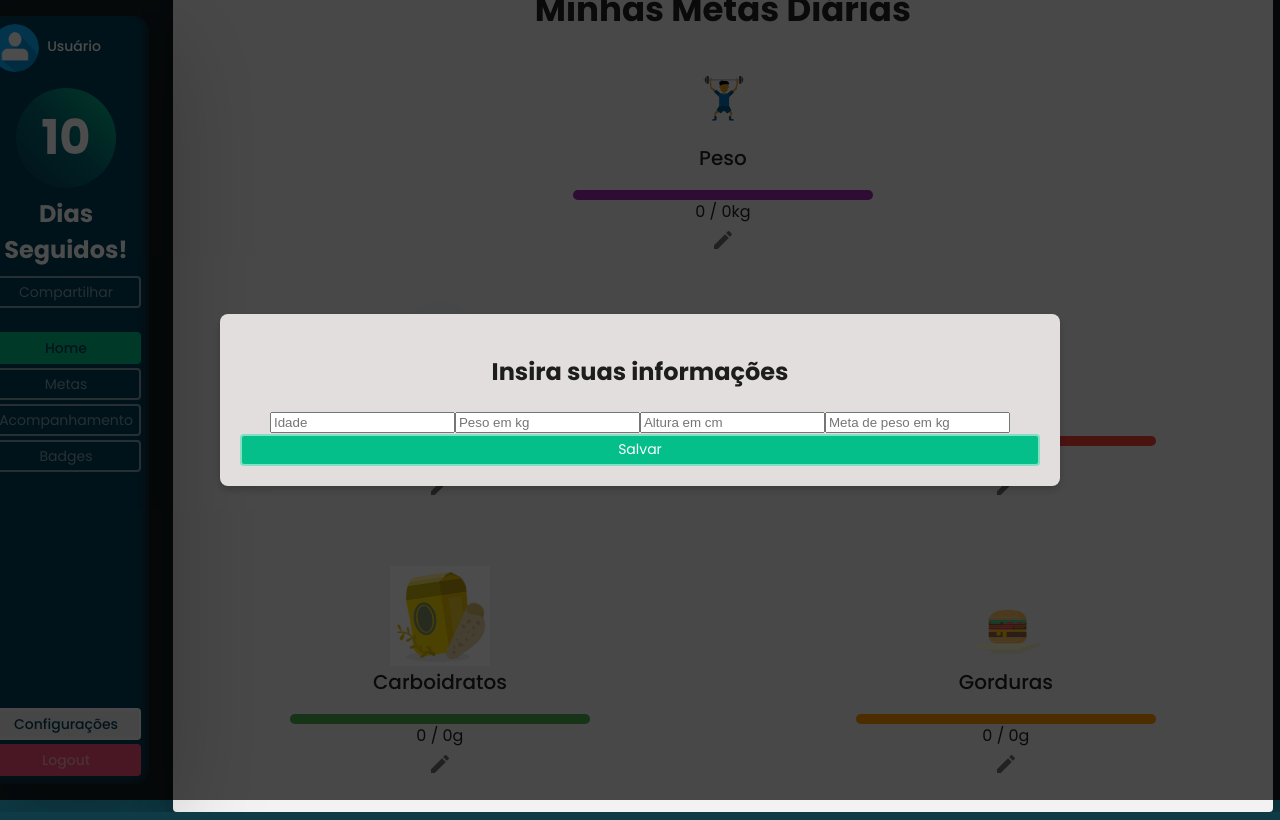
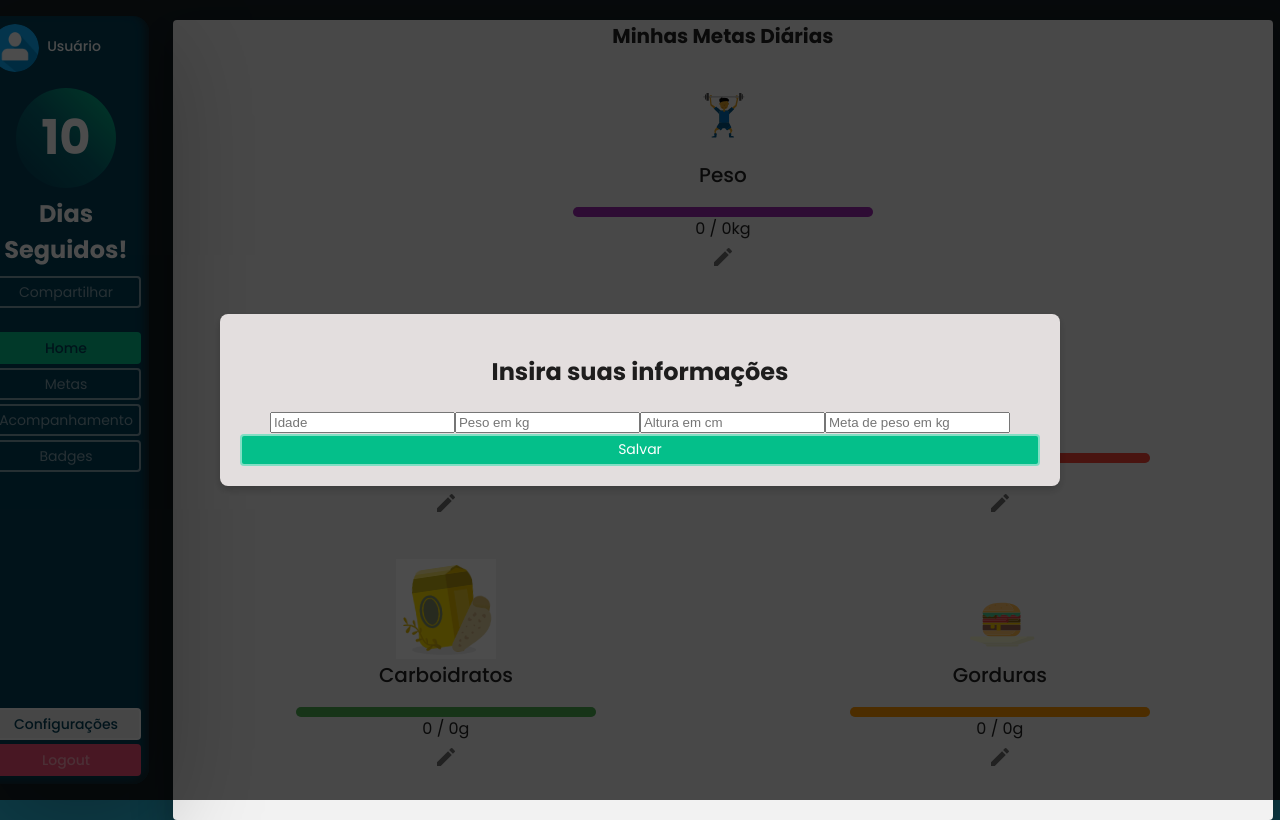
Before and after one commit to caiquefrd/gejup-front, a React (Vite) app: page /metas in a window 1280 px wide. Built offline with nearby package versions, Linux system fonts and the light colour scheme.

Commit message:
final apresentation

```diff
--- a/src/components/GoalsCard.tsx
+++ b/src/components/GoalsCard.tsx
@@ -61,11 +61,12 @@ const GoalsCard: React.FC = () => {
         sx={{
           width: "1100px",
           maxWidth: 1200,
+          height: "800px",
           backgroundColor: "#F2F2F2",
           boxShadow: "200",
         }}
       >
-        <Typography variant="h4" gutterBottom align="center" fontWeight={600}>
+        <Typography variant="h6" gutterBottom align="center" fontWeight={600} mt={5}>
           Minhas Metas Diárias
         </Typography>
 
@@ -78,7 +79,7 @@ const GoalsCard: React.FC = () => {
           />
         </Grid>
 
-        <Grid container spacing={4}>
+        <Grid container spacing={1}>
           <Grid item xs={12} md={6}>
             <GoalTracker
               type="Água"
```
